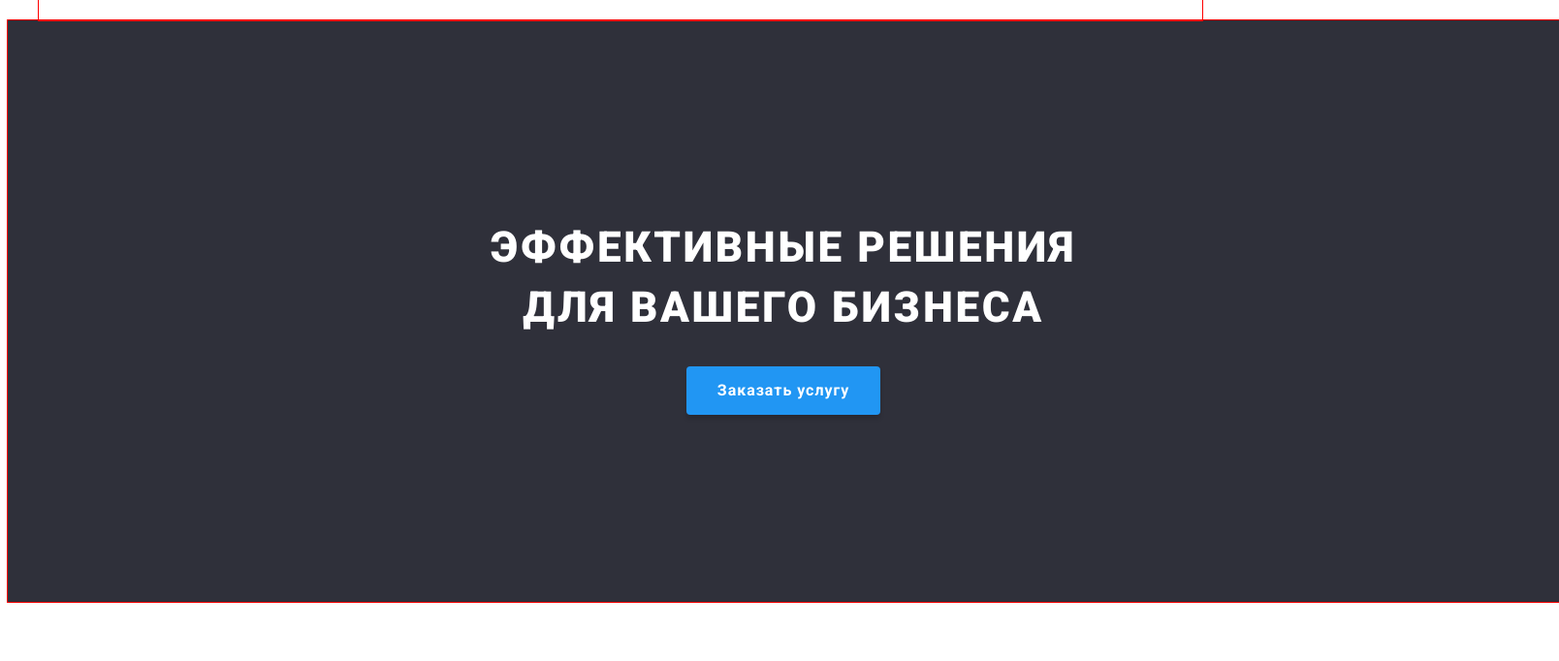
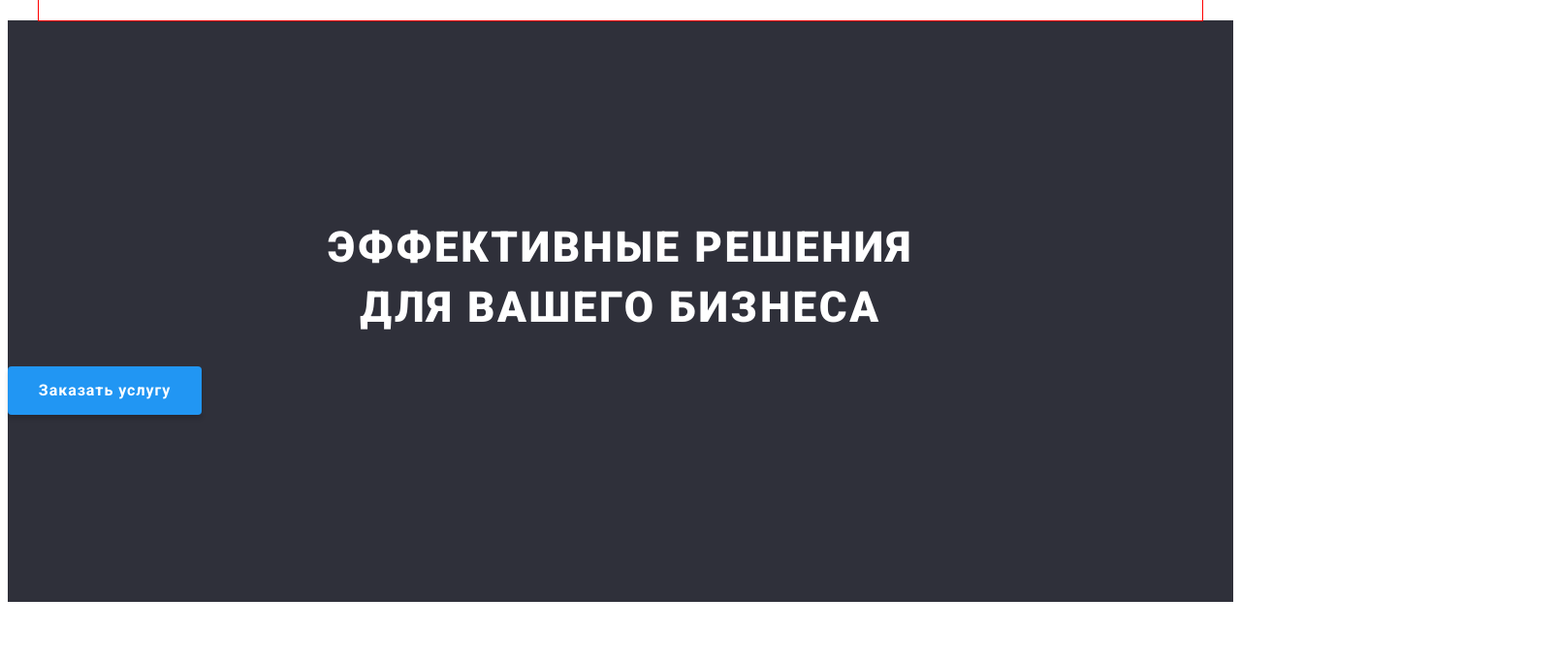
Before and after one commit to marinakravchuk/goit-markup-hw-03, a plain HTML site: page index.html in a window 1280 px wide. Shown: the part 67-749 px from the top of the page at 97% size, 1608 px wide, since content can reach past the window. Drawn offline with Linux system fonts and the light colour scheme.

Commit message:
test hero 3

```diff
--- a/css/styles.css
+++ b/css/styles.css
@@ -220,19 +220,26 @@ button {
     border: none;
 }
  .hero {
-   /* padding-top: 200px;
+   /padding-top: 200px;
     padding-bottom: 200px;
-    background-color: var(--hero-background-color);*/
+    background-color:  var(--bg-color);
+ }
+
+.hero-container {
+    max-width: 1600px;
+        height: 600px;
+        margin: 0 auto;
+
 }
 
 
-.hero .conteiner {
-    background-color: var(--bg-color);
+/*.hero .conteiner {
+
     text-align: center;
     width: 1600px;
     height: 600px;
     margin: 0 auto;
-}
+}*/
 
 
 .hero-titel {
@@ -253,6 +260,7 @@ width: 696px;
 .hero-botton {
     width: 200px;
     height: 50px;
+
 
 
     background: var(--btn-color-hb);
--- a/index.html
+++ b/index.html
@@ -36,13 +36,13 @@
                 </div>
     </header>
     <main>
-        <section class="hero">
-            <div class="conteiner hero-block">
+        <section class="hero hero-container">
+            <!--<div class="conteiner hero-block">-->
             <h1 class="hero-titel">Эффективные решения
                 <br>
                 для вашего бизнеса</h1>
             <button type="button" class="hero-botton">Заказать услугу</button>
-            </div>
+            <!--</div>-->
         </section>
 
         <section class="s-benefit">
```
Lines whose indentation alone changed are shown as unchanged.
